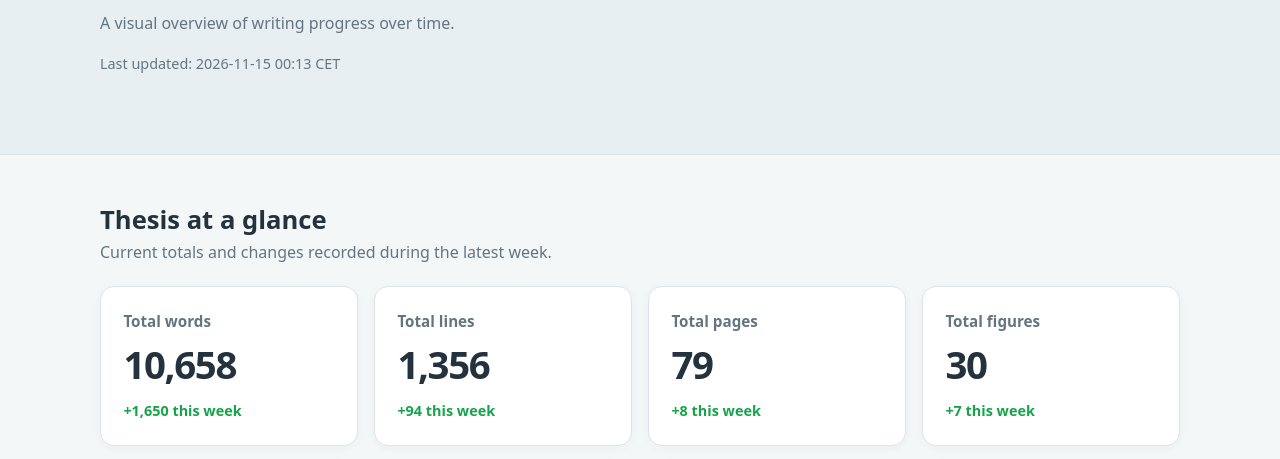
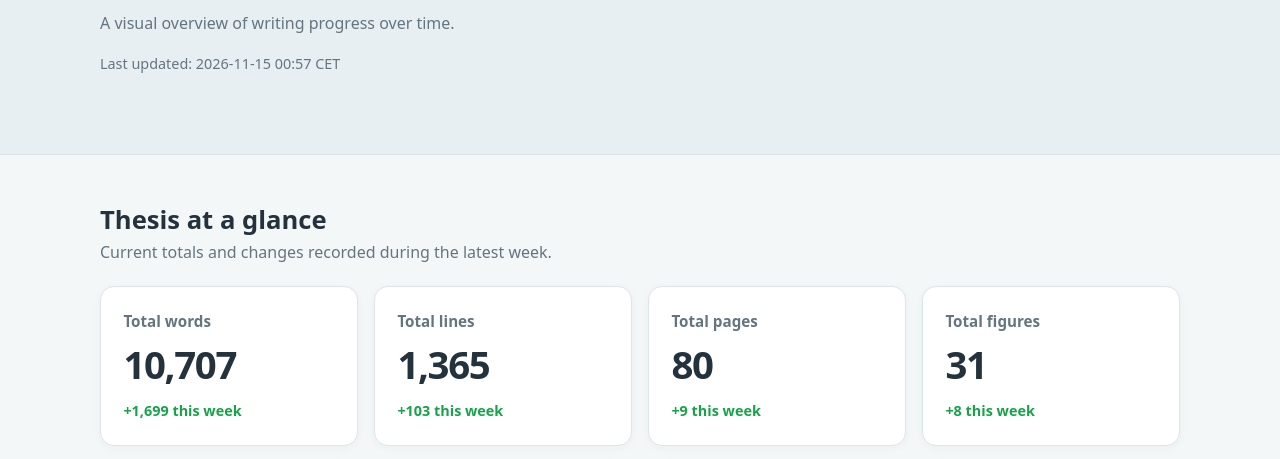
Before and after one commit to pfahad/thesis-wrting-progress, a plain HTML site: page index.html in a window 1280 px wide. Shown: the part 189-648 px from the top of the page. Drawn offline with Linux system fonts and the light colour scheme.

Commit message:
Update thesis progress dashboard

```diff
--- a/index.html
+++ b/index.html
@@ -12,7 +12,7 @@
     <p class="eyebrow">THESIS WRITING LOG</p>
     <h1>Thesis Progress</h1>
     <p>A visual overview of writing progress over time.</p>
-    <p class="updated">Last updated: 2026-11-15 00:13 CET</p>
+    <p class="updated">Last updated: 2026-11-15 00:57 CET</p>
   </header>
 
   <main>
@@ -28,40 +28,40 @@
 
         <article class="summary-card">
           <p class="summary-label">Total words</p>
-          <p class="summary-total">10,658</p>
+          <p class="summary-total">10,707</p>
           <p class="summary-change"
              style="color: #16A34A;">
-            +1,650 this week
+            +1,699 this week
           </p>
         </article>
 
 
         <article class="summary-card">
           <p class="summary-label">Total lines</p>
-          <p class="summary-total">1,356</p>
+          <p class="summary-total">1,365</p>
           <p class="summary-change"
              style="color: #16A34A;">
-            +94 this week
+            +103 this week
           </p>
         </article>
 
 
         <article class="summary-card">
           <p class="summary-label">Total pages</p>
-          <p class="summary-total">79</p>
+          <p class="summary-total">80</p>
           <p class="summary-change"
              style="color: #16A34A;">
-            +8 this week
+            +9 this week
           </p>
         </article>
 
 
         <article class="summary-card">
           <p class="summary-label">Total figures</p>
-          <p class="summary-total">30</p>
+          <p class="summary-total">31</p>
           <p class="summary-change"
              style="color: #16A34A;">
-            +7 this week
+            +8 this week
           </p>
         </article>
 
```
Also changed, not shown: images/citations.png, images/cross_references.png, images/enumerate.png, images/equations.png, images/figures.png, images/footnotes.png, images/itemize.png, images/lines.png, images/pages.png, images/sections.png, images/tables.png, images/thesis_pages.png, images/weekday_word_distribution.png, images/weekly-elements.png, 2 more files.
